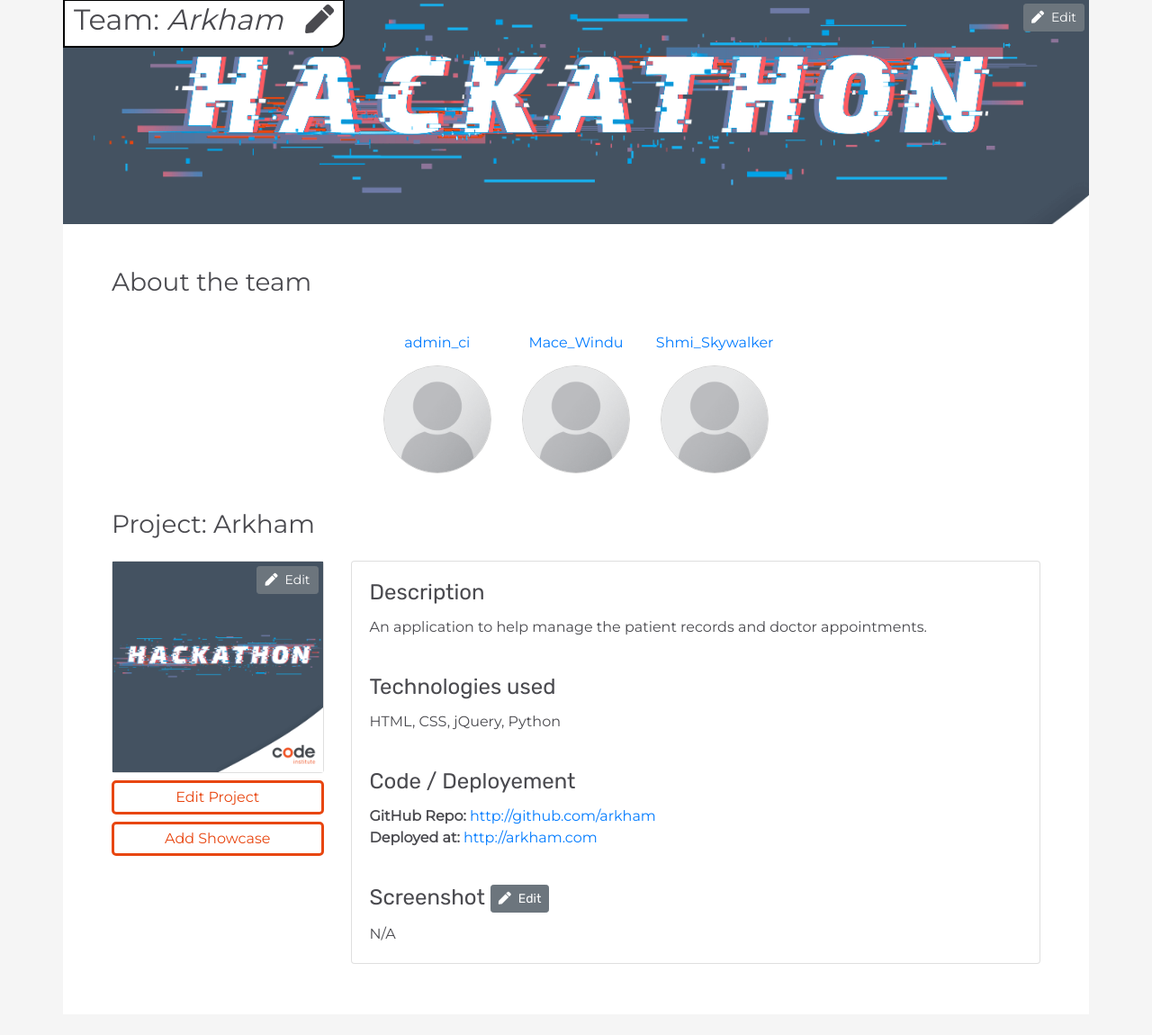
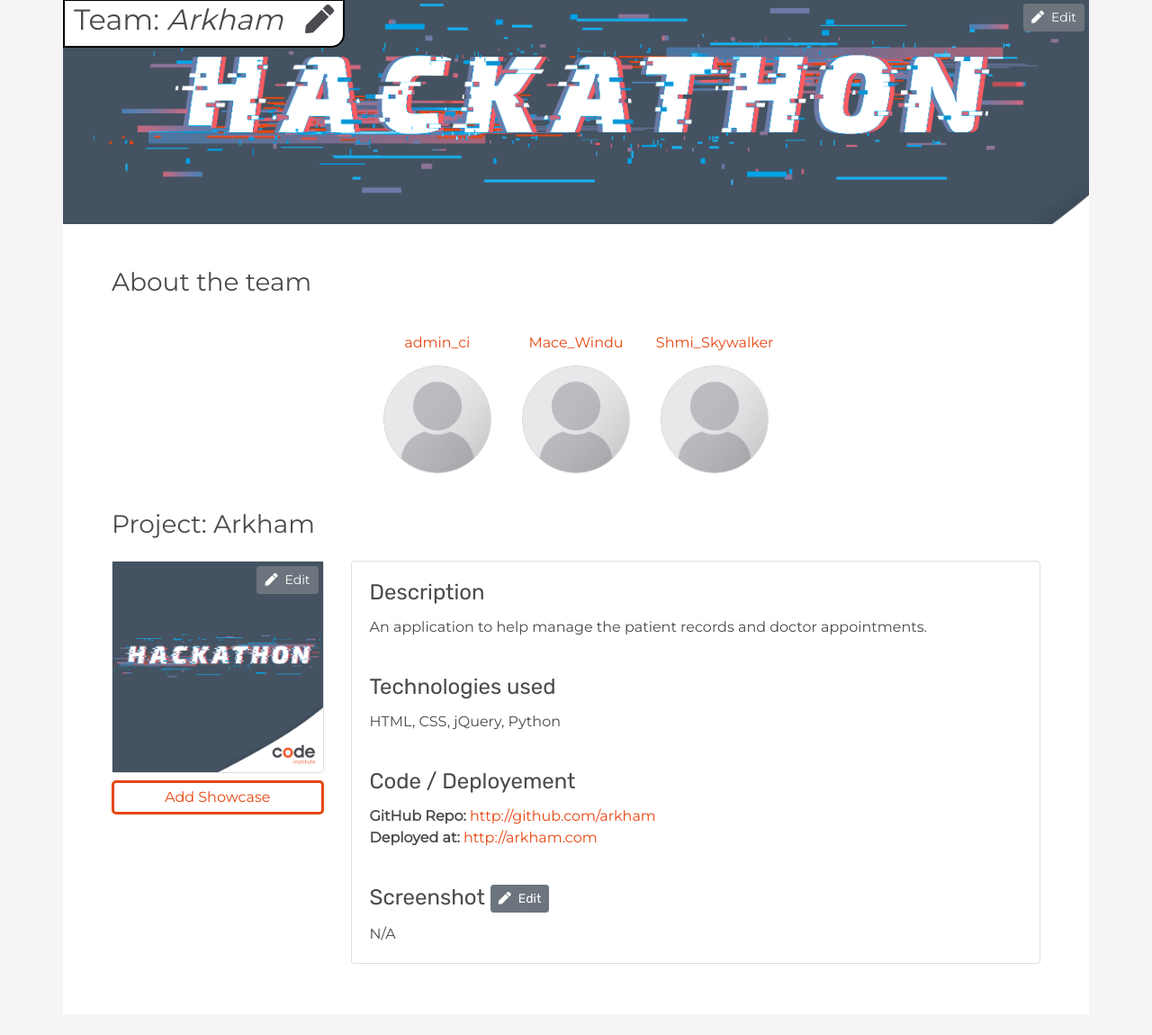
Before and after one commit to Code-Institute-Community/ci-hackathon-app, a Django app: page /teams/16/ in a window 1280 px wide. Shown: the part 89-1239 px from the top of the page at 90% size. Run offline with Django 3.2, Linux system fonts and the light colour scheme; a user stored in the database is signed in; data comes from the database, SQL or seed files in the repository; both versions use the stored data as it was after the commit; some libraries are stand-ins or nearby versions.

Commit message:
#M14. Misc cleanup changes and improvements (#144)

```diff
--- a/hackathon/templates/hackathon/create-event.html
+++ b/hackathon/templates/hackathon/create-event.html
@@ -40,10 +40,7 @@
         <div class="col-12 col-md-6">
           {{ form.status|as_crispy_field }}
         </div>
-        <div class="col-12 col-md-6">
-          {{ form.judging_status|as_crispy_field }}
-        </div>
-        <div class="col-12 col-md-6">
+        <div class="col-12">
           {{ form.start_date|as_crispy_field }}
         </div>
         <div class="col-12 col-md-6 mb-3">
--- a/hackathon/templates/hackathon/includes/hackathon_card.html
+++ b/hackathon/templates/hackathon/includes/hackathon_card.html
@@ -15,7 +15,7 @@
             </div>
             <div class="col-md-12 col-lg-9">
 
-                <h5 class="p-orange card-title">{{ hackathon.display_name }}
+                <h5 class="p-orange card-title"><a href="/hackathon/{{hackathon.id}}/" class="ci-link">{{ hackathon.display_name }}</a>
                     {% if user.is_staff %}<span class="badge badge-secondary ml-2">{{hackathon.status}}</span>{% endif %}
                 </h5>
                 <p class="card-subtitle mb-2 text-muted"><i class="far fa-calendar-alt p-2"></i> {{ hackathon.start_date }} - {{ hackathon.end_date }}</p>
--- a/hackathon/views.py
+++ b/hackathon/views.py
@@ -70,10 +70,11 @@ def judging(request, hack_id, team_id):
                 project=get_object_or_404(HackTeam, pk=team_id).project,
                 hack_project_score_category=score_category,
             )
+
+            score_cat_id = f"score_{score_category.id}"
             if team_score:
                 team_score.update(score=request.POST.get(score_cat_id))
             else:
-                score_cat_id = f"score_{score_category.id}"
                 team_score = HackProjectScore(
                     created_by=request.user,
                     judge=request.user,
--- a/left_to_do.txt
+++ b/left_to_do.txt
@@ -1 +1,3 @@
 - Add notification to notify participants of winners
+- Check if teams can submit projects still if status is judging, finished, deleted
+- Allow judges to enroll as participant, but remove staff privileges for that hackathon
--- a/showcase/templates/showcase.html
+++ b/showcase/templates/showcase.html
@@ -65,7 +65,9 @@
                         </div>
                         <div class="col-md-12 col-lg-9">
 
-                            <div class="card-title showcase-card-title"><h4><a href="/showcase/{{showcase.id}}">{{showcase.display_name}}</a></h4></div>
+                            <div class="card-title showcase-card-title">
+                                <h4><a href="/showcase/{{showcase.id}}" class="ci-link">{{showcase.display_name}}</a></h4>
+                            </div>
                             <div class="card-text">
                                 <label for="showcase_description"><strong>Description</strong></label>
                                 <p id="showcase_description">
--- a/static/css/style.css
+++ b/static/css/style.css
@@ -77,6 +77,11 @@ main {
 .btn-ci:hover {
     background-color: var(--p-orange);
     color: var(--s-grey);
+}
+
+a.ci-link {
+    font-size: inherit !important;
+    color: var(--p-orange);
 }
 
 .disabled-link {
--- a/teams/helpers.py
+++ b/teams/helpers.py
@@ -206,5 +206,6 @@ def update_team_participants(created_by_user, teams, hackathon_id):
         if hack_team:
             hack_team.first().participants.set(get_users_from_ids(team_members))
         else:
+            hackathon = Hackathon.objects.get(id=hackathon_id)
             create_new_team_and_add_participants(created_by_user, team_name,
                                          team_members, hackathon)
--- a/teams/templates/change_teams.html
+++ b/teams/templates/change_teams.html
@@ -29,21 +29,21 @@
     {% endif %}
     </div>
 
-    {% if leftover_participants %}
     <section class="card shadow mb-3 mt-3">
         <div class="card-body">
             <h5 class="p-orange card-title">Leftover Participants</h5>
             <ol class="team-drop-area" id="leftover_participants" ondrop="drop(event)" ondragover="allowDrop(event)">
+                {% if leftover_participants %}
                 {% for participant in leftover_participants %}
                 <li id="leftover_participants-{{ forloop.counter0 }}"
                     data-level={{ participant.level }}
                     data-userid={{ participant.userid }}
                     draggable="true" ondragstart="drag(event)">{{ participant.name }} (level: {{ participant.level }})</li>
                 {% endfor %}
+                {% endif %}
             </ol>
         </div>
     </section>
-    {% endif %}
 
     {% include 'includes/menu.html' %}
 
--- a/teams/templates/includes/empty_project.html
+++ b/teams/templates/includes/empty_project.html
@@ -11,10 +11,12 @@
         <div class="card p-3">
             <div class="card-body">
                 No Project submitted yet.
+                {% if team.hackathon.status == 'hack_in_progress' %}
                 {% if request.user in team.participants.all %}
                 <a href="/teams/{{team.id}}/project" class="teams-link">Add project details now!</a>
                 <p class="empty-project-subtitle mt-2 mb-0">
                     <i>Project details can always be edited until the judging starts.</i>
+                {% endif %}
                 {% endif %}
                 </p>
             </div>
--- a/teams/templates/includes/member.html
+++ b/teams/templates/includes/member.html
@@ -2,7 +2,7 @@
 
 <div class="card card-no-border team-member-card ml-auto mr-auto">
 
-    <a href="{% url 'show_profile' user_id=member.id %}"><h6 class="card-text text-center mb-3">{{member.slack_display_name}}</h6></a>
+    <a href="{% url 'show_profile' user_id=member.id %}" class="ci-link"><h6 class="card-text text-center mb-3">{{member.slack_display_name}}</h6></a>
     {% if member.profile_image %}
         <img class="card-img-top team-member-img"
             src="{{member.profile_image}}" alt="Profile Image">
--- a/teams/templates/includes/project.html
+++ b/teams/templates/includes/project.html
@@ -23,7 +23,13 @@
             {% endif %}
         </div>
         {% if request.user in team.participants.all and not showcase %}
+        {% if team.hackathon.status == 'hack_in_progress' %}
         <a role="button" class="btn btn-ci mt-2 w-100" href="{% url 'create_project' team_id=team.id %}">Edit Project</a>
+        {% elif team.hackathon.status == 'judging' %}
+        <div class="enrollments-closed mt-4 mb-2 p-3">
+            Judging in progress, you cannot edit your project anymore.
+        </div>
+        {% endif%}
         <a role="button" class="btn btn-ci mt-2 w-100" href="{% url 'create_or_update_showcase' team_id=team.id %}">
             {% if team.get_showcase %}Edit{% else %}Add{% endif %} Showcase
         </a>
@@ -65,12 +71,12 @@
                 <div class="card-text">
                     {% if team.project.technologies_used %}
                         <p class="mb-0">
-                            <strong>GitHub Repo:</strong> <a class="teams-link"
+                            <strong>GitHub Repo:</strong> <a class="teams-link ci-link"
                                 target="_blank"
                                 href="{{team.project.github_url}}">{{team.project.github_url}}</a>
                         </p>
                         <p class="mb-0">
-                            <strong>Deployed at: </strong> <a class="teams-link"
+                            <strong>Deployed at: </strong> <a class="teams-link ci-link"
                                 target="_blank"
                                 href="{{team.project.github_url}}">{{team.project.deployed_url}}</a>
                         </p>
--- a/teams/templates/includes/showcase_member.html
+++ b/teams/templates/includes/showcase_member.html
@@ -2,7 +2,7 @@
 
 <div class="card card-no-border team-member-card ml-auto mr-auto">
     {% if member.website_url %}
-    <a href="{{member.website_url}}" target="_blank"><h6 class="card-text text-center mb-3">{{member.full_name}}</h6></a>
+    <a href="{{member.website_url}}" target="_blank" class="ci-link"><h6 class="card-text text-center mb-3">{{member.full_name}}</h6></a>
     {% else %}
     <h6 class="card-text text-center mb-3">{% if not member.full_name %}{{member.slack_display_name}}{% else %}{{member.full_name}}{% endif %}</h6>
     {% endif %}
--- a/teams/templates/team.html
+++ b/teams/templates/team.html
@@ -64,10 +64,14 @@
             </div>
 
             {% if team.project %}
-                {% if team.project.share_permission or request.user.is_staff or request.user in team.participants.all %}
-                {% include 'includes/project.html' %}
+                {% if request.user.is_staff or team.project.share_permission or request.user in team.participants.all %}
+                    {% if request.user in team.hackathon.participants.all and request.user not in team.participants.all and request.user.is_staff %}
+                        {% include 'includes/project_not_visible.html' %}
+                    {% else %}
+                        {% include 'includes/project.html' %}
+                    {% endif %}
                 {% else %}
-                {% include 'includes/project_not_visible.html' %}
+                    {% include 'includes/project.html' %}
                 {% endif %}
             {% else %}
                 {% include 'includes/empty_project.html' %}
--- a/teams/views.py
+++ b/teams/views.py
@@ -133,6 +133,10 @@ def create_project(request, team_id):
     hack_team = get_object_or_404(HackTeam, id=team_id)
     hack_project = HackProject.objects.filter(hackteam=hack_team)
 
+    if hack_team.hackathon.status != 'hack_in_progress':
+        messages.error(request, "You currently cannot edit this project.")
+        return redirect(reverse('view_team', kwargs={'team_id': team_id}))
+
     if request.method == 'POST':
         if hack_project:
             form = HackProjectForm(request.POST, instance=hack_project.get())
```
Also changed, not shown: hackathon/fixtures/hackathons.json (+4 -4 lines), hackathon/templates/hackathon/hackathon_view.html (+8 -4 lines), hackathon/templates/hackathon/includes/enrollpart.html (+9 -0 lines).
